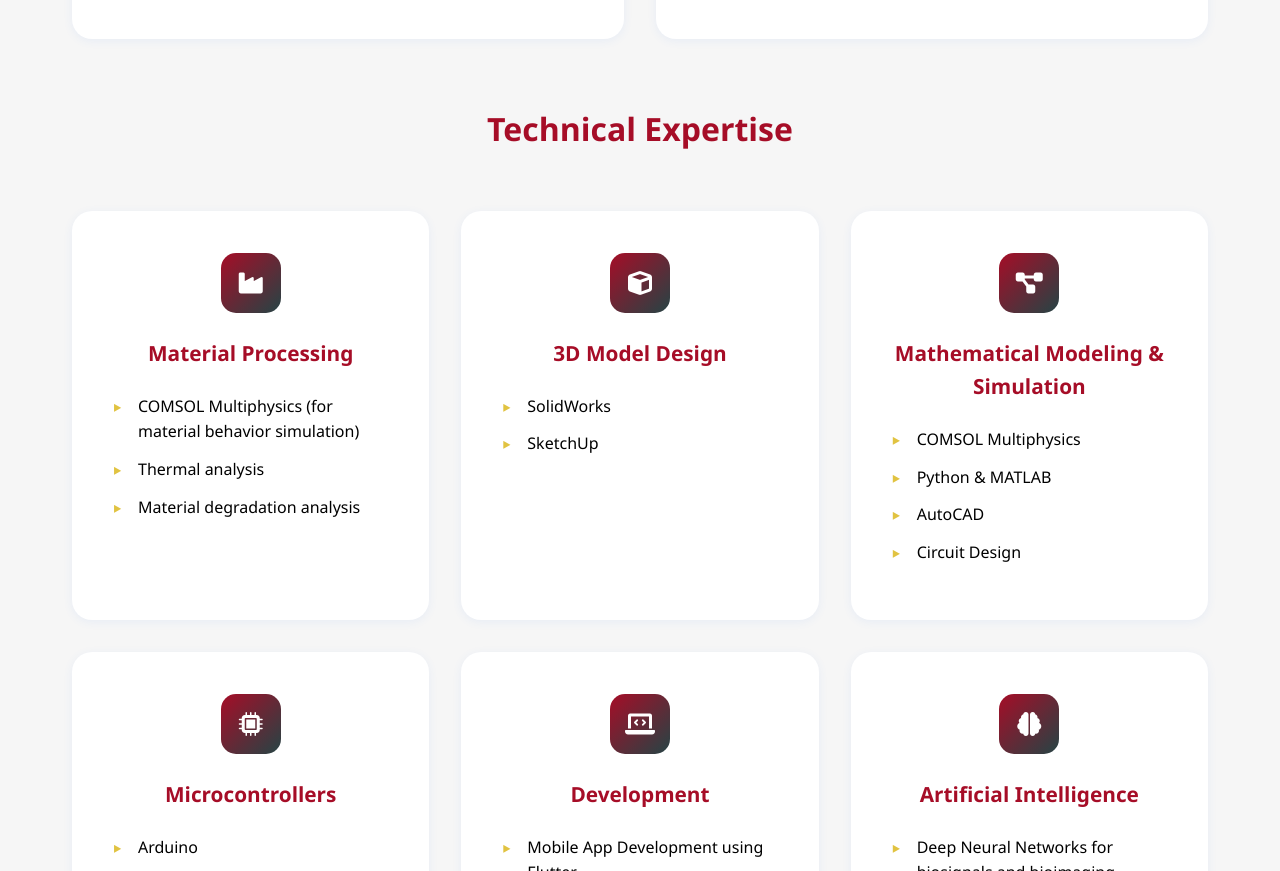
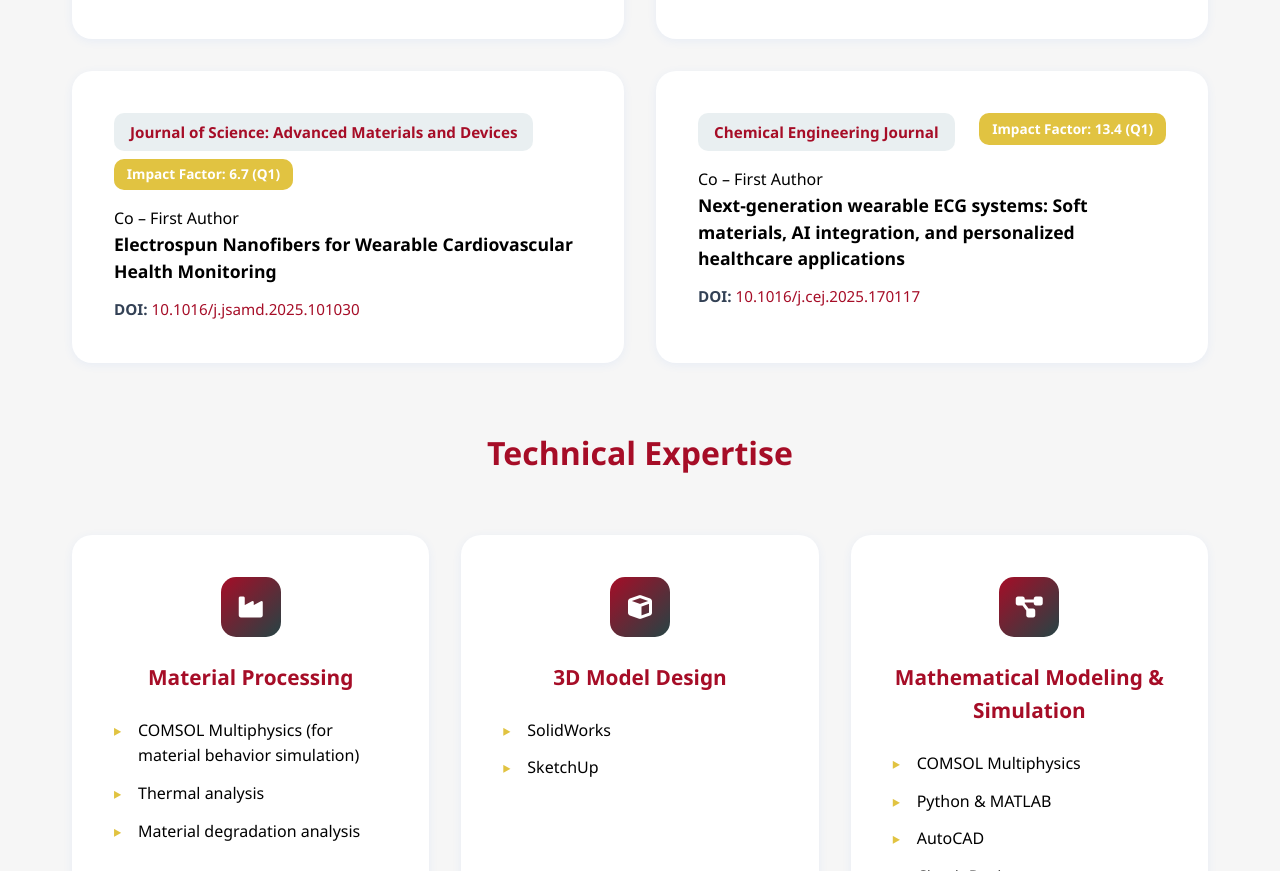
Before and after one commit to therajpoots/PortfolioWebsite-Talha-khalid, a plain HTML site: page index.html in a window 1280 px wide. Shown: the part 2611-3482 px from the top of the page. Drawn offline with Linux system fonts and the light colour scheme.

Commit message:
Update in Publications

```diff
--- a/index.html
+++ b/index.html
@@ -150,7 +150,7 @@
         </div>
       </section>
 
-      <section class="publications" id="publications">
+            <section class="publications" id="publications">
         <div class="container">
           <div class="section-header">
             <h2 class="section-title">Publications</h2>
@@ -242,10 +242,53 @@
                 </a>
               </p>
             </div>
+
+            <div class="publication-card">
+              <div class="publication-header">
+                <div class="publication-journal">
+                  Journal of Science: Advanced Materials and Devices
+                </div>
+                <div class="publication-impact">Impact Factor: 6.7 (Q1)</div>
+              </div>
+              <div class="publication-authorship">Co – First Author</div>
+              <h3 class="publication-title">
+                Electrospun Nanofibers for Wearable Cardiovascular Health Monitoring
+              </h3>
+              <p class="publication-doi">
+                <strong>DOI:</strong>
+                <a
+                  href="https://doi.org/10.1016/j.jsamd.2025.101030"
+                  target="_blank"
+                >
+                  10.1016/j.jsamd.2025.101030
+                </a>
+              </p>
+            </div>
+
+            <div class="publication-card">
+              <div class="publication-header">
+                <div class="publication-journal">
+                  Chemical Engineering Journal
+                </div>
+                <div class="publication-impact">Impact Factor: 13.4 (Q1)</div>
+              </div>
+              <div class="publication-authorship">Co – First Author</div>
+              <h3 class="publication-title">
+                Next-generation wearable ECG systems: Soft materials, AI integration, and personalized healthcare applications
+              </h3>
+              <p class="publication-doi">
+                <strong>DOI:</strong>
+                <a
+                  href="https://doi.org/10.1016/j.cej.2025.170117"
+                  target="_blank"
+                >
+                  10.1016/j.cej.2025.170117
+                </a>
+              </p>
+            </div>
           </div>
         </div>
       </section>
-
       <section class="skills" id="skills">
         <div class="container">
           <div class="section-header">
```
